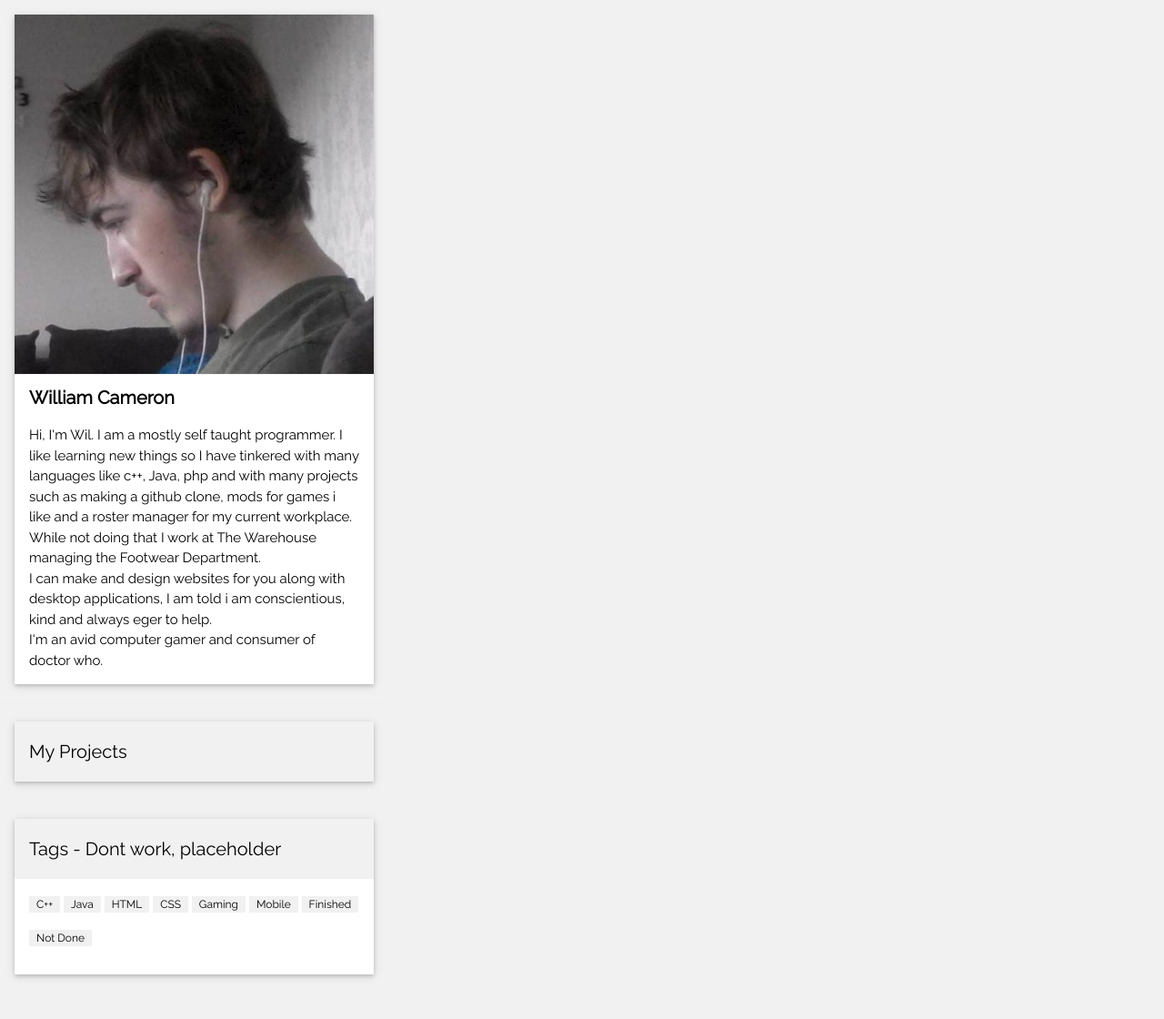
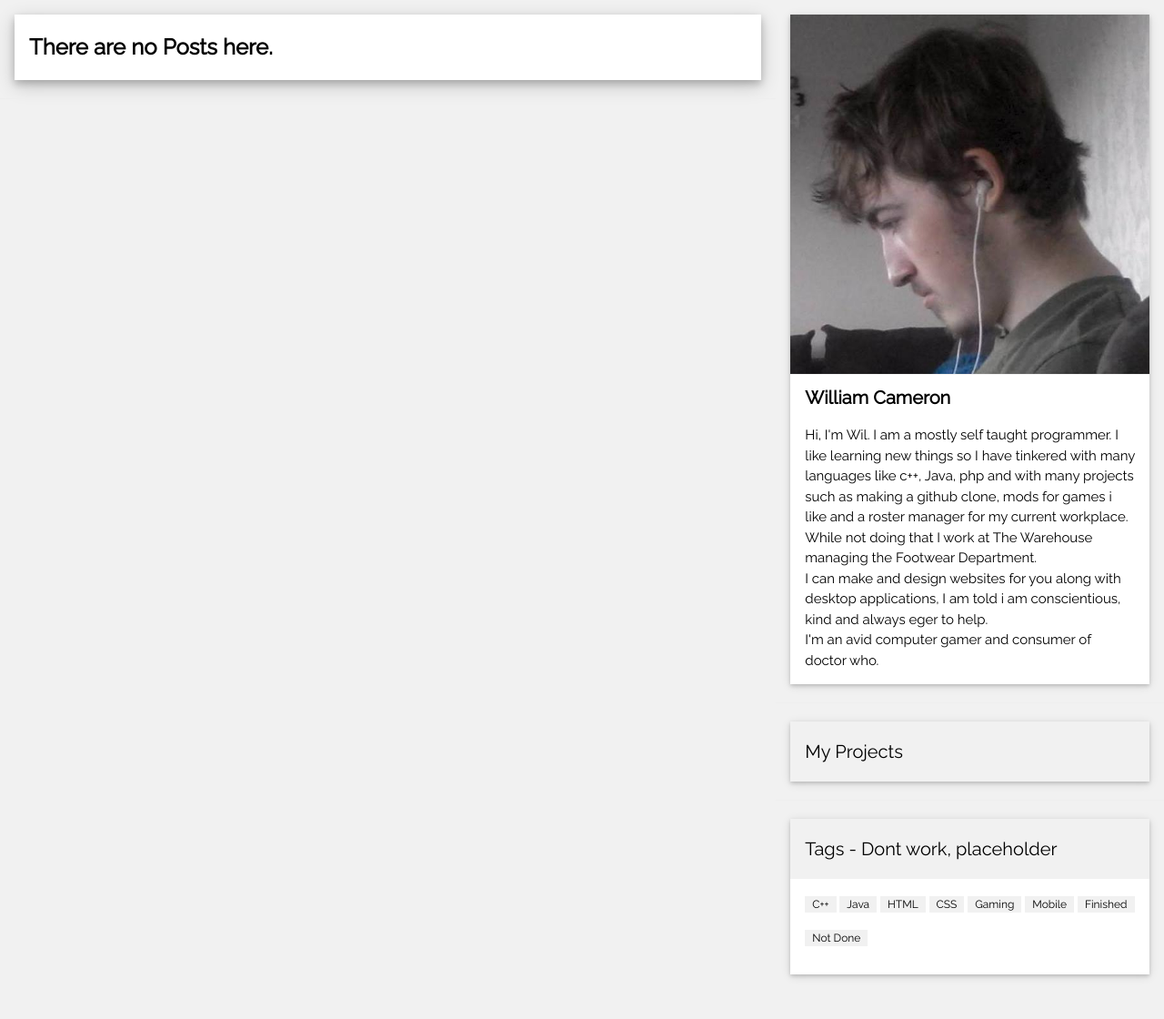
Before and after one commit to Gnomorian/blog-framework, a CodeIgniter app: the page made by application/views/homepage.php in a window 1280 px wide. Shown: the part 203-1323 px from the top of the page at 91% size. Run offline with CodeIgniter, Linux system fonts and the light colour scheme; data that the repository does not hold is empty.

Commit message:
added a nice tile to show there arnt any posts

```diff
--- a/application/views/homepage.php
+++ b/application/views/homepage.php
@@ -63,6 +63,16 @@
         <hr>
       ");
     }
+  }
+  else {
+    echo("
+        <div class='w3-card-4 w3-margin w3-white'>
+          <div class='w3-container w3-padding-8'>
+            <h3><b>There are no Posts here.</b></h3>
+          </div>
+        </div>
+        <hr>
+      ");
   }
 ?>
 </div>
```
Also changed, not shown: application/controllers/Blog.php (+0 -9 lines).
